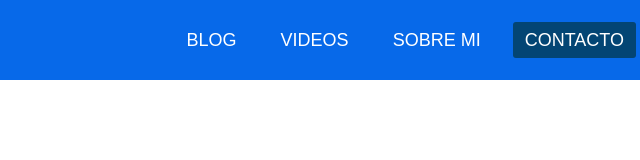
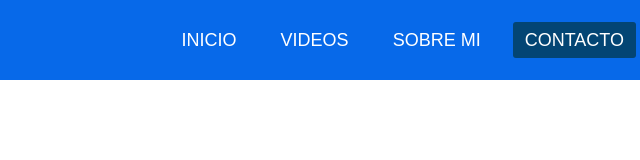
Before and after one commit to carlostorres7/html, a plain HTML site: page html 0.0/index.html in a window 1280 px wide. Shown: the full height of the page, 450-1090 px from the left. Drawn offline with Linux system fonts and the light colour scheme.

Commit message:
cambio en la palabra blog

```diff
--- a/html 0.0/index.html
+++ b/html 0.0/index.html
@@ -18,7 +18,7 @@
             </button>
             <ul class="nav-menu">
                 <li class="nav-menu-item">
-                    <a href="#" class="nav-menu-link nav-link">Blog</a>
+                    <a href="#" class="nav-menu-link nav-link">Inicio</a>
                 </li>
                 <li class="nav-menu-item">
                     <a href="#" class="nav-menu-link nav-link">Videos</a>
```
